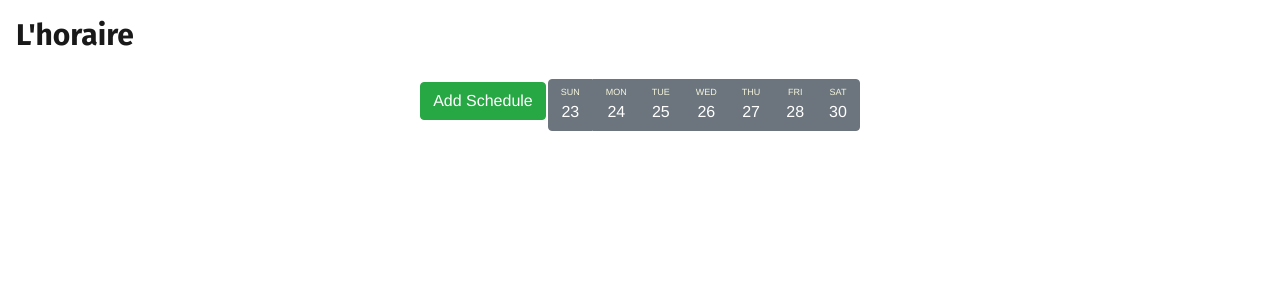
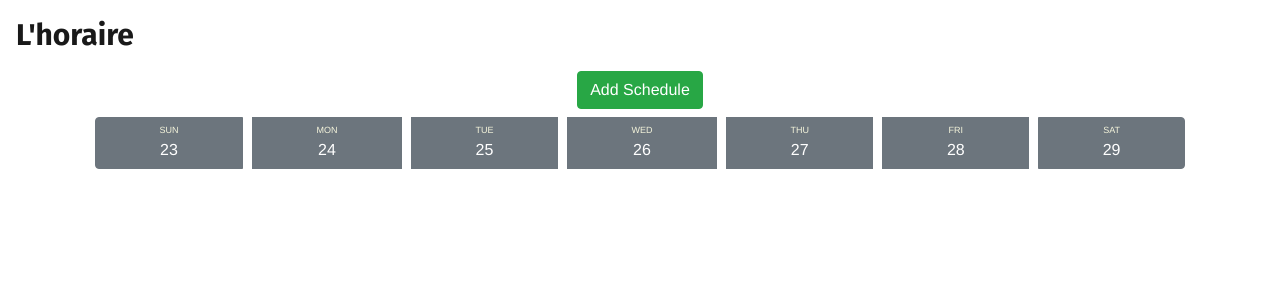
Before and after one commit to frances-joffany-navarro/weekly-schedule, a Vue app in the folder my-app/: page / in a window 1280 px wide. Shown: the top 300 px of the page. Built offline with nearby package versions, Linux system fonts and the light colour scheme.

Commit message:
show schedule by date without backend

```diff
--- a/my-app/public/main.css
+++ b/my-app/public/main.css
@@ -8,8 +8,8 @@ label {
   text-align: left;
 }
 
-a.btn:nth-child(odd) {
-  margin: 0 1px
+a.btn{
+  margin: 0 10px
 }
 
 p.day-label {
@@ -17,3 +17,9 @@ p.day-label {
   color: beige;
   margin: 0;
 }
+
+p.time-label {
+  font-size: small;
+  color: grey;
+  margin: 0;
+}
--- a/my-app/src/views/Home.vue
+++ b/my-app/src/views/Home.vue
@@ -1,38 +1,85 @@
 <template>
-  <div>
-    <a class="btn btn-success" href="#" role="button">Add Schedule</a>
-
-    <div class="btn-group mt-2" role="group" aria-label="Schedule">
-      <a class="btn btn-secondary" href="#" role="button"
-        ><p class="day-label">SUN</p>
-        23</a
+  <main class="container">
+    <div>
+      <a class="btn btn-success text-right" href="#" role="button"
+        >Add Schedule</a
       >
-      <a class="btn btn-secondary" href="#" role="button"
+    </div>
+    <div class="btn-group mt-2 btn-block" role="group" aria-label="Schedule">
+      <a
+        @click="schedByDate('23/10/2022')"
+        class="btn btn-secondary"
+        href="#"
+        role="button"
+      >
+        <p class="day-label">SUN</p>
+        23
+      </a>
+      <a
+        @click="schedByDate('24/10/2022')"
+        class="btn btn-secondary"
+        href="#"
+        role="button"
         ><p class="day-label">MON</p>
         24</a
       >
-      <a class="btn btn-secondary" href="#" role="button"
+      <a
+        @click="schedByDate('25/10/2022')"
+        class="btn btn-secondary"
+        href="#"
+        role="button"
         ><p class="day-label">TUE</p>
         25</a
       >
-      <a class="btn btn-secondary" href="#" role="button"
+      <a
+        @click="schedByDate('26/10/2022')"
+        class="btn btn-secondary"
+        href="#"
+        role="button"
         ><p class="day-label">WED</p>
         26</a
       >
-      <a class="btn btn-secondary" href="#" role="button"
+      <a
+        @click="schedByDate('27/10/2022')"
+        class="btn btn-secondary"
+        href="#"
+        role="button"
         ><p class="day-label">THU</p>
         27</a
       >
-      <a class="btn btn-secondary" href="#" role="button"
+      <a
+        @click="schedByDate('28/10/2022')"
+        class="btn btn-secondary"
+        href="#"
+        role="button"
         ><p class="day-label">FRI</p>
         28</a
       >
-      <a class="btn btn-secondary" href="#" role="button"
+      <a
+        @click="schedByDate('29/10/2022')"
+        class="btn btn-secondary"
+        href="#"
+        role="button"
         ><p class="day-label">SAT</p>
-        30</a
+        29</a
       >
     </div>
-  </div>
+    <div class="my-2">
+      <ul v-if="schedByDateData" class="list-group">
+        <li
+          v-for="schedule in schedByDateData"
+          :key="schedule.id"
+          class="list-group-item"
+        >
+          <p class="time-label">
+            {{ `${schedule.schedTimeIn} - ${schedule.schedTimeOut}` }}
+          </p>
+          {{ schedule.schedName }}
+        </li>
+      </ul>
+      <span v-else>No Schedule</span>
+    </div>
+  </main>
 </template>
 
 <script>
@@ -44,14 +91,40 @@ export default {
     return {
       schedules: [
         {
-          scheduleName: "French Class",
-          scheduleTimeIn: "18:30",
-          scheduleTimeOut: "21:30",
-          scheduleDate: "24/10/2022",
-          scheduleDay: "Monday",
+          schedId: 1,
+          schedName: "French Class",
+          schedTimeIn: "18:30",
+          schedTimeOut: "21:30",
+          schedDate: "24/10/2022",
+          schedDay: "Monday",
+        },
+        {
+          schedId: 2,
+          schedName: "Work",
+          schedTimeIn: "06:00",
+          schedTimeOut: "13:30",
+          schedDate: "24/10/2022",
+          schedDay: "Monday",
+        },
+        {
+          schedId: 3,
+          schedName: "Workout",
+          schedTimeIn: "07:00",
+          schedTimeOut: "08:00",
+          schedDate: "25/10/2022",
+          schedDay: "Tuesday",
         },
       ],
+      schedByDateData: [],
     };
+  },
+  methods: {
+    schedByDate(date) {
+      this.schedByDateData = [];
+      this.schedByDateData = this.schedules.filter(
+        (sched) => sched.schedDate === date
+      );
+    },
   },
 };
 </script>
```
Also changed, not shown: my-app/public/index.html (line endings or trailing spaces).
